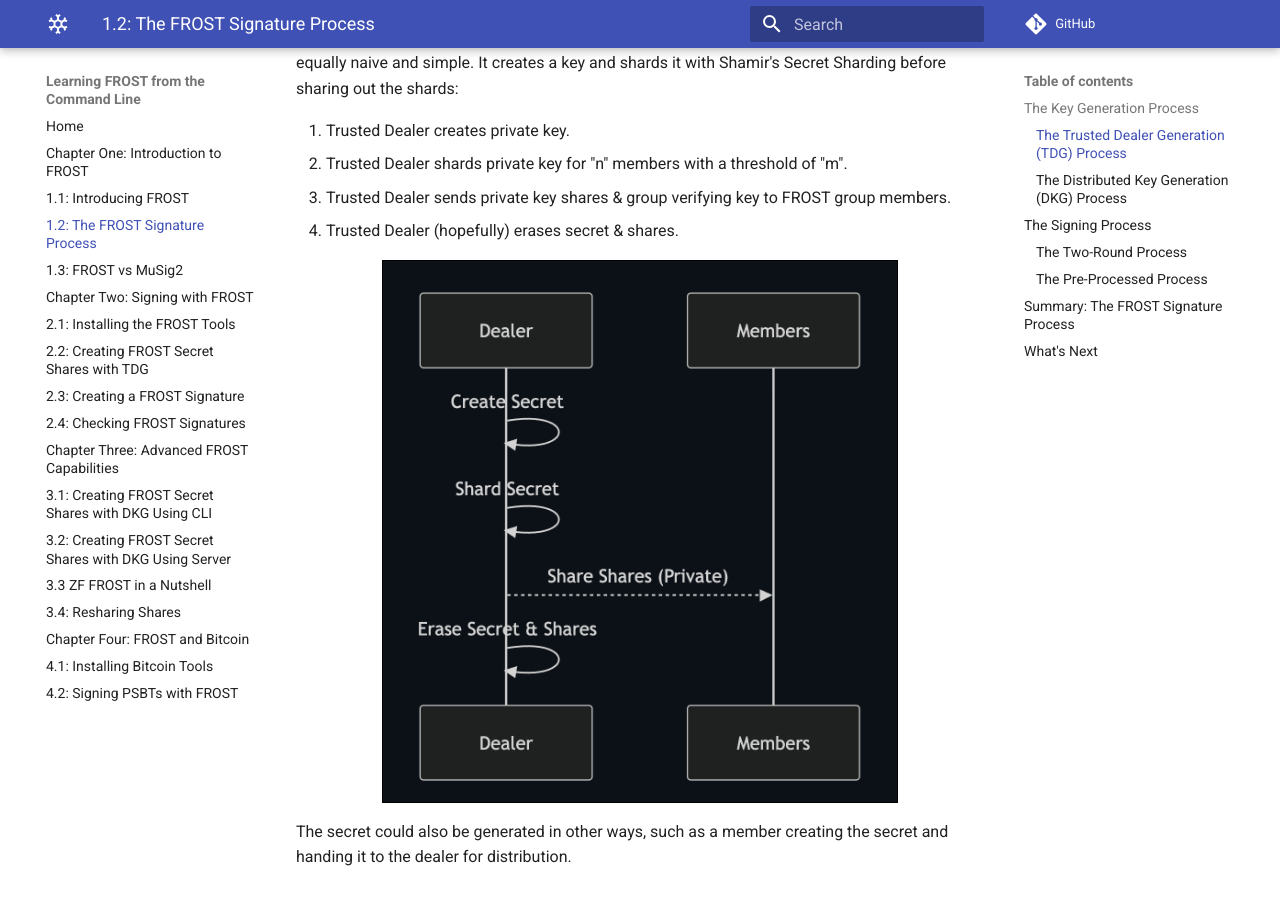
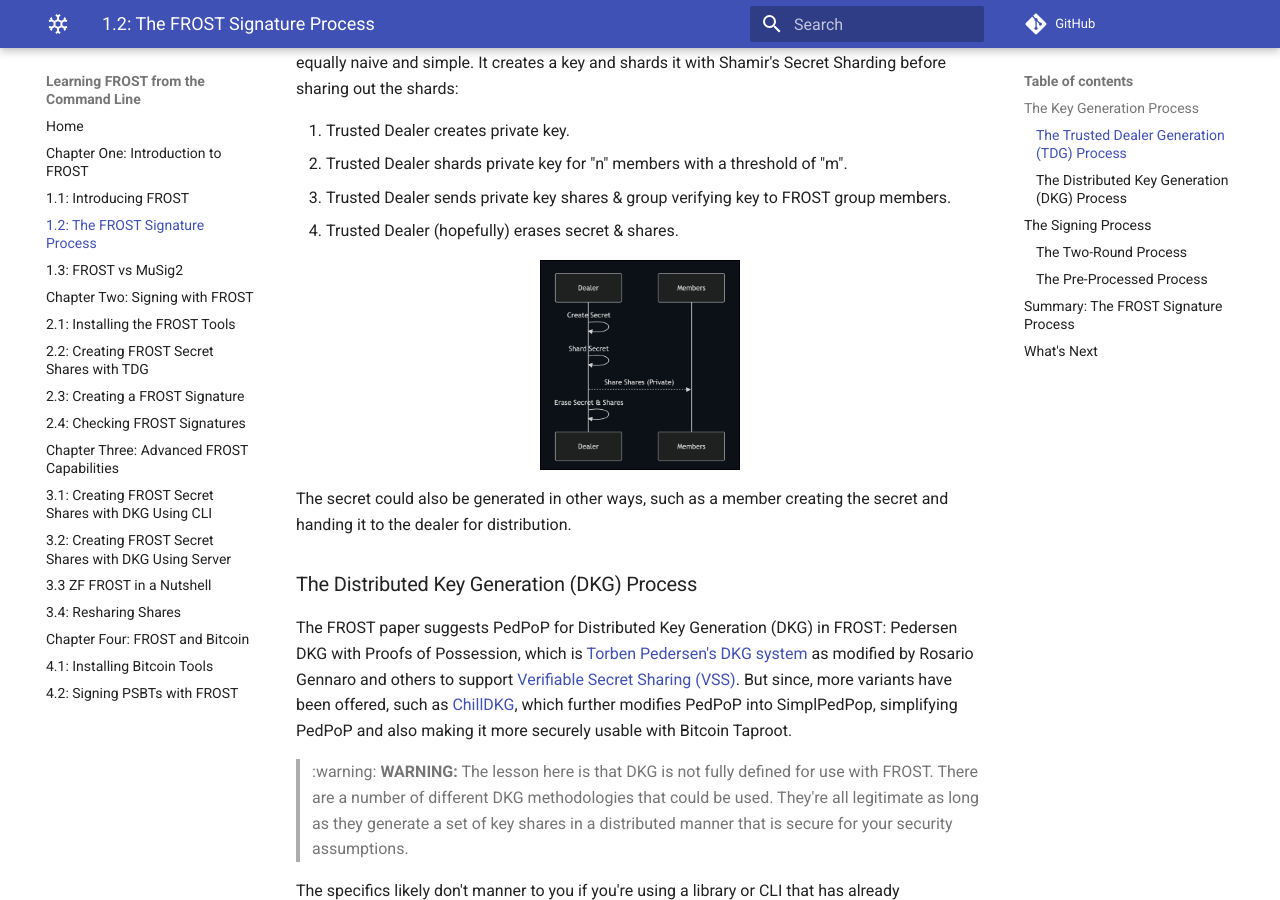
Before and after one commit to BlockchainCommons/Learning-FROST-from-the-Command-Line, an MkDocs documentation site: the page built from docs/01_2_FROST_Signature_Process.md, in a window 1280 px wide and 900 px high, scrolled down 519 px. Built offline with MkDocs 1.6.1 and Material for MkDocs 9.7.7, drawn with Linux system fonts in a browser that asks for light colours; comment, search, counter and statistics services are not loaded.

Commit message:
Update 01_2_FROST_Signature_Process.md

```diff
--- a/docs/01_2_FROST_Signature_Process.md
+++ b/docs/01_2_FROST_Signature_Process.md
@@ -31,7 +31,7 @@
 4. Trusted Dealer (hopefully) erases secret & shares.
 
 <a href="https://raw.githubusercontent.com/BlockchainCommons/Learning-FROST-from-the-Command-Line/refs/heads/main/images/keygen-tdg.png">
-    <img src="https://raw.githubusercontent.com/BlockchainCommons/Learning-FROST-from-the-Command-Line/refs/heads/main/images/keygen-tdg.png" width="75%" style="border: 1px solid black; margin: auto; display: block; width=: 200px;">
+    <img src="https://raw.githubusercontent.com/BlockchainCommons/Learning-FROST-from-the-Command-Line/refs/heads/main/images/keygen-tdg.png" style="border: 1px solid black; margin: auto; display: block; width: 200px;">
 </a>
 
 The secret could also be generated in other ways, such as a member
```
